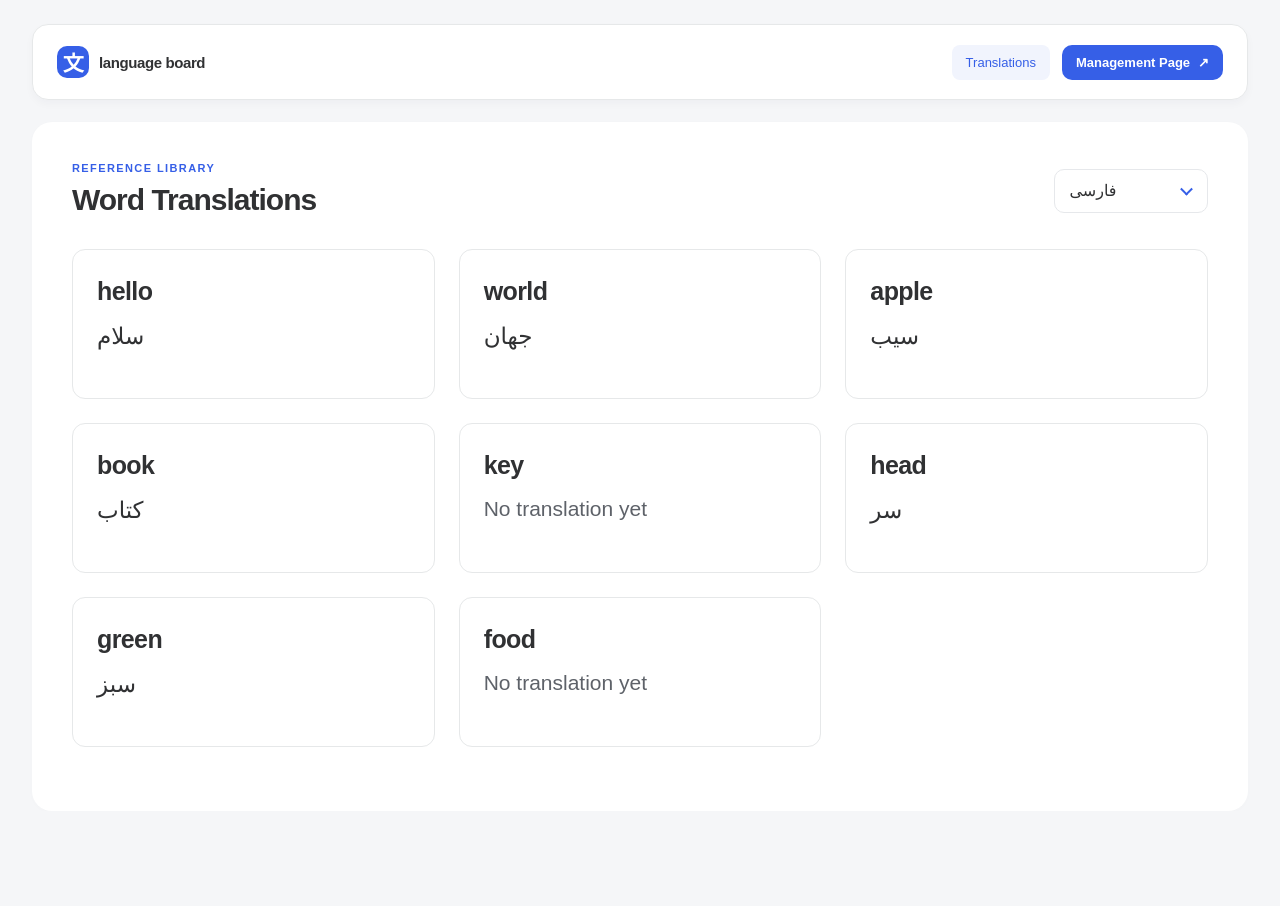
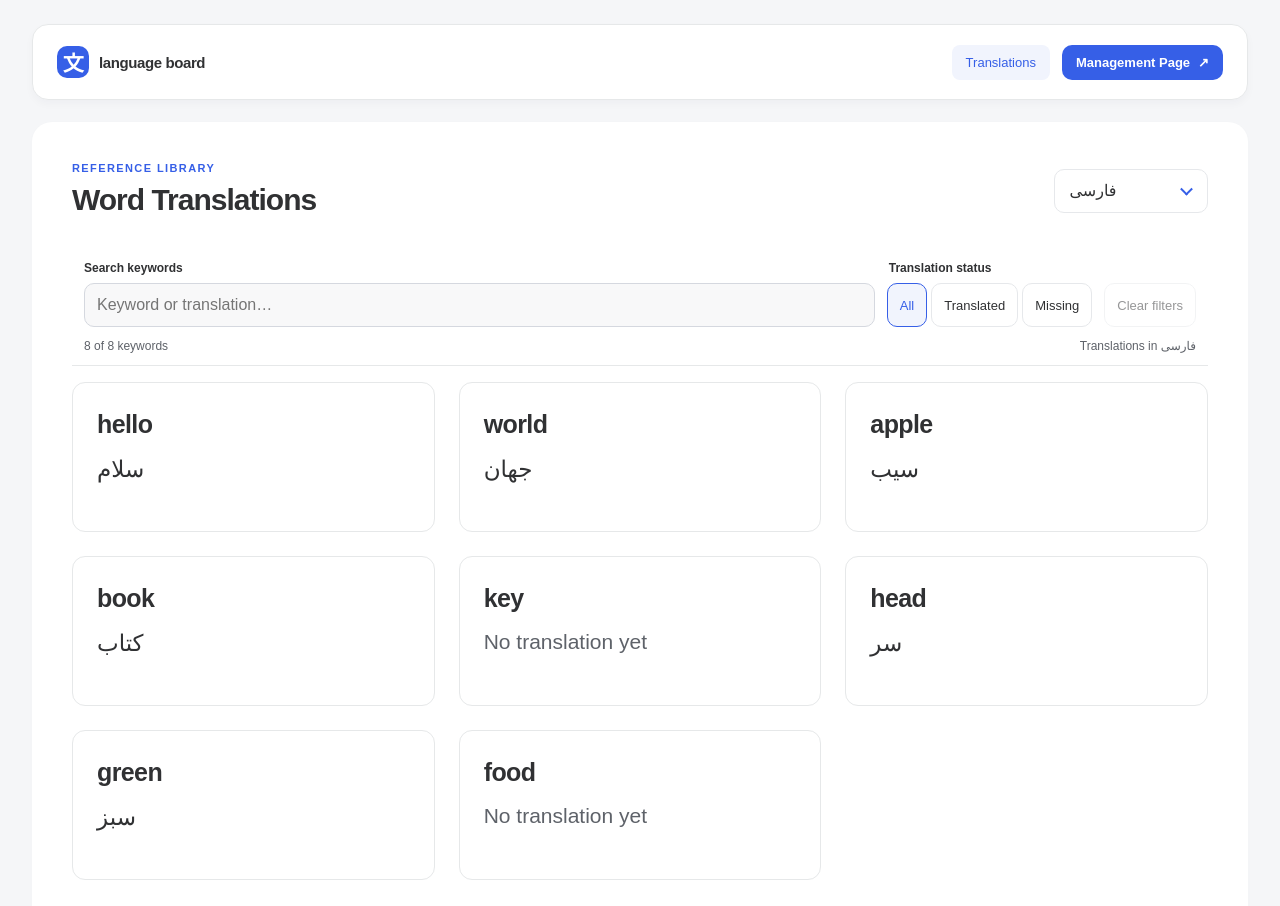
Before and after one commit to HmdAK19/language-board, a React (Vite) app: page / in a window 1280 px wide. Shown: the top 906 px of the page. Before the commit the page ends 811 px from the top, so only its background shows below. Built offline with nearby package versions, Linux system fonts and the light colour scheme.

Commit message:
feat(translations): add keyword search and translation status filters

```diff
--- /dev/null
+++ b/src/features/translations/components/KeywordFilters.module.scss
@@ -0,0 +1,105 @@
+.toolbar {
+  margin-bottom: var(--space-4);
+  padding: var(--space-3);
+  border-bottom: var(--border-subtle);
+}
+
+.controls {
+  display: flex;
+  flex-wrap: wrap;
+  align-items: end;
+  gap: var(--space-3);
+}
+
+.search {
+  flex: 1 1 220px;
+  min-width: 0;
+}
+
+.search label,
+.status legend {
+  display: block;
+  margin-bottom: var(--space-2);
+  font-size: 12px;
+  font-weight: 600;
+  color: var(--text);
+}
+
+.search input {
+  width: 100%;
+  min-height: 44px;
+  padding: 10px 12px;
+  border: 1px solid var(--form-border);
+  border-radius: var(--radius-control);
+  background: var(--input-surface);
+  color: var(--text);
+  font: inherit;
+}
+
+.status {
+  padding: 0;
+  margin: 0;
+  border: 0;
+  min-width: 0;
+}
+
+.status div {
+  display: flex;
+  gap: 4px;
+}
+
+.toolbar button {
+  min-height: 44px;
+  padding: 8px 12px;
+  border: 1px solid var(--control-border);
+  border-radius: var(--radius-control);
+  background: var(--surface);
+  color: var(--text);
+  font: inherit;
+  font-size: 13px;
+  cursor: pointer;
+}
+
+.toolbar button[aria-pressed='true'] {
+  color: var(--blue);
+  border-color: var(--blue);
+  background: var(--nav-link-surface);
+}
+
+.toolbar button:hover:not(:disabled) {
+  border-color: var(--blue);
+}
+
+.toolbar button:disabled {
+  opacity: 0.5;
+  cursor: default;
+}
+
+.toolbar :is(input, button):focus-visible {
+  outline: 2px solid var(--focus);
+  outline-offset: 2px;
+}
+
+.summary {
+  display: flex;
+  flex-wrap: wrap;
+  justify-content: space-between;
+  gap: var(--space-2);
+  margin-top: var(--space-3);
+  font-size: 12px;
+  color: var(--empty-text);
+}
+
+@media (max-width: 400px) {
+  .toolbar {
+    padding-inline: 0;
+  }
+
+  .controls {
+    gap: var(--space-2);
+  }
+
+  .toolbar button {
+    padding-inline: 9px;
+  }
+}
--- /dev/null
+++ b/src/features/translations/components/KeywordFilters.tsx
@@ -0,0 +1,72 @@
+import { useId } from 'react';
+
+import type { useKeywordFilters } from '../hooks/useKeywordFilters';
+import styles from './KeywordFilters.module.scss';
+
+export const KeywordFilters = ({
+  filters,
+  management = false,
+}: {
+  filters: ReturnType<typeof useKeywordFilters>;
+  management?: boolean;
+}) => {
+  const id = useId();
+
+  return (
+    <div className={styles.toolbar} role="search" aria-label="Filter keywords">
+      <div className={styles.controls}>
+        <div className={styles.search}>
+          <label htmlFor={id}>Search keywords</label>
+          <input
+            id={id}
+            type="search"
+            dir="auto"
+            value={filters.query}
+            onChange={(event) => filters.setQuery(event.target.value)}
+            placeholder="Keyword or translation…"
+            aria-describedby={`${id}-hint`}
+          />
+        </div>
+
+        <fieldset className={styles.status}>
+          <legend>Translation status</legend>
+          <div>
+            {(['all', 'translated', 'missing'] as const).map((status) => (
+              <button
+                key={status}
+                type="button"
+                aria-pressed={filters.status === status}
+                onClick={() => filters.setStatus(status)}
+              >
+                {status === 'all'
+                  ? 'All'
+                  : status === 'translated'
+                    ? 'Translated'
+                    : 'Missing'}
+              </button>
+            ))}
+          </div>
+        </fieldset>
+
+        <button
+          type="button"
+          className={styles.reset}
+          disabled={!filters.active}
+          onClick={filters.reset}
+        >
+          Clear filters
+        </button>
+      </div>
+
+      <div className={styles.summary}>
+        <span role="status">
+          {filters.ids.length} of {filters.total} keywords
+        </span>
+        <span id={`${id}-hint`}>
+          Translations in {filters.languageLabel}
+          {management && filters.active ? ' · Clear filters to reorder' : ''}
+        </span>
+      </div>
+    </div>
+  );
+};
--- a/src/features/translations/components/KeywordList.tsx
+++ b/src/features/translations/components/KeywordList.tsx
@@ -4,6 +4,8 @@ import { useState } from 'react';
 import { useTranslations } from '../hooks';
 import { VirtualList } from '@/shared';
 import { KeywordRow, KeywordRowContent } from './KeywordRow';
+import { useKeywordFilters } from '../hooks/useKeywordFilters';
+import { KeywordFilters } from './KeywordFilters';
 import styles from './KeywordList.module.scss';
 
 export const KeywordList = ({
@@ -14,17 +16,25 @@ export const KeywordList = ({
   onDelete: (id: string) => void;
 }) => {
   const { data, language, dispatch } = useTranslations();
+  const filters = useKeywordFilters();
   const direction = data.languages.find(
     (item) => item.code === language,
   )?.direction;
   const [draggedId, setDraggedId] = useState<string | null>(null);
 
   return (
+    <>
+      <KeywordFilters filters={filters} management />
       <DragDropContext
         onBeforeCapture={({ draggableId }) => setDraggedId(draggableId)}
         onDragEnd={({ source, destination }) => {
           setDraggedId(null);
-        if (destination && destination.index !== source.index)
+
+          if (
+            !filters.active &&
+            destination &&
+            destination.index !== source.index
+          )
             dispatch({
               type: 'move',
               from: source.index,
@@ -50,19 +60,25 @@ export const KeywordList = ({
         >
           {(provided) => (
             <VirtualList
+              key={JSON.stringify([filters.query, filters.status, language])}
               className={styles.list}
               listRef={provided.innerRef}
               {...provided.droppableProps}
               aria-label="Keywords"
               retainedItemKey={draggedId}
-            items={data.keywords.order}
+              items={filters.ids}
               getKey={(id) => id}
               estimateSize={86}
-            emptyState="No keywords yet. Add your first keyword below."
+              emptyState={
+                filters.active
+                  ? 'No matching keywords. Try another search or clear filters.'
+                  : 'No keywords yet. Add your first keyword below.'
+              }
               renderItem={(id, index) => (
                 <KeywordRow
                   item={data.keywords.byId[id]}
                   index={index}
+                  isDragDisabled={filters.active}
                   language={language}
                   direction={direction}
                   onEdit={(value) =>
@@ -76,5 +92,6 @@ export const KeywordList = ({
           )}
         </Droppable>
       </DragDropContext>
+    </>
   );
 };
--- a/src/features/translations/components/KeywordRow.tsx
+++ b/src/features/translations/components/KeywordRow.tsx
@@ -10,6 +10,7 @@ import styles from './KeywordRow.module.scss';
 interface KeywordRowProps {
   item: Keyword;
   index: number;
+  isDragDisabled?: boolean;
   language: Language;
   direction: LanguageDefinition['direction'] | undefined;
   onEdit: (value: string) => void;
@@ -26,6 +27,7 @@ export const KeywordRowContent = ({
   onDelete,
   provided,
   snapshot,
+  isDragDisabled,
 }: Omit<KeywordRowProps, 'index'> & {
   provided: DraggableProvided;
   snapshot: DraggableStateSnapshot;
@@ -44,6 +46,7 @@ export const KeywordRowContent = ({
         className={styles.dragHandle}
         {...provided.dragHandleProps}
         aria-label={`Reorder ${item.keyword}`}
+        disabled={isDragDisabled}
         title="Drag to reorder, or press Space and use arrow keys"
       >
         ⠿
@@ -87,6 +90,7 @@ export const KeywordRow = (props: KeywordRowProps) => (
   <Draggable
     draggableId={props.item.id}
     index={props.index}
+    isDragDisabled={props.isDragDisabled}
     disableInteractiveElementBlocking
   >
     {(provided, snapshot) => (
--- a/src/features/translations/components/TranslationList.tsx
+++ b/src/features/translations/components/TranslationList.tsx
@@ -5,31 +5,41 @@ import { VirtualList } from '@/shared';
 import { useTranslationColumns } from '../hooks/useTranslationColumns';
 import { useTranslations } from '../hooks';
 import { TranslationCard } from './TranslationCard';
+import { useKeywordFilters } from '../hooks/useKeywordFilters';
+import { KeywordFilters } from './KeywordFilters';
 import styles from './TranslationList.module.scss';
 
 export const TranslationList = () => {
   const { data, language } = useTranslations();
+  const filters = useKeywordFilters();
   const container = useRef<HTMLDivElement>(null);
   const columns = useTranslationColumns(container);
 
   const rows = useMemo(() => {
     const result: string[][] = [];
-    for (let index = 0; index < data.keywords.order.length; index += columns)
-      result.push(data.keywords.order.slice(index, index + columns));
+
+    for (let index = 0; index < filters.ids.length; index += columns)
+      result.push(filters.ids.slice(index, index + columns));
+
     return result;
-  }, [data.keywords.order, columns]);
+  }, [filters.ids, columns]);
 
   return (
     <div ref={container} className={styles.container}>
+      <KeywordFilters filters={filters} />
       <VirtualList
-        key={columns}
+        key={JSON.stringify([columns, filters.query, filters.status, language])}
         className={styles.list}
         aria-label="Translations"
         items={rows}
         getKey={(row) => row[0]}
         estimateSize={180}
         rowClassName={styles.row}
-        emptyState="No keywords have been added yet."
+        emptyState={
+          filters.active
+            ? 'No matching keywords. Try another search or clear filters.'
+            : 'No keywords have been added yet.'
+        }
         renderItem={(row) => (
           <ul className={styles.grid}>
             {row.map((id) => (
--- /dev/null
+++ b/src/features/translations/domain/filterKeywords.ts
@@ -0,0 +1,35 @@
+import type { Dataset, Language } from '../types';
+
+export type TranslationStatus = 'all' | 'translated' | 'missing';
+
+export const normalizeSearch = (value: string) =>
+  value
+    .normalize('NFKD')
+    .replace(/\p{M}/gu, '')
+    .replace(/ي/g, 'ی')
+    .replace(/ك/g, 'ک')
+    .replace(/[\u200c\u200d]/g, '')
+    .toLowerCase()
+    .trim();
+
+export const filterKeywords = (
+  data: Dataset,
+  language: Language,
+  query: string,
+  status: TranslationStatus,
+): string[] => {
+  const terms = normalizeSearch(query).split(/\s+/).filter(Boolean);
+
+  return data.keywords.order.filter((id) => {
+    const item = data.keywords.byId[id];
+    const translation = item.translations[language] ?? '';
+    const translated = Boolean(translation.trim());
+
+    if (status === 'translated' && !translated) return false;
+    if (status === 'missing' && translated) return false;
+
+    const text = normalizeSearch(`${item.keyword} ${translation}`);
+
+    return terms.every((term) => text.includes(term));
+  });
+};
--- a/src/features/translations/domain/keywordOperations.ts
+++ b/src/features/translations/domain/keywordOperations.ts
@@ -24,7 +24,7 @@ const normalizeTranslations = (
 
   const translations = Object.fromEntries(
     entries
-      .map(([code, value]) => [code, value.trim()] as const)
+      .map(([code, value]) => [code, (value ?? '').trim()] as const)
       .filter(([, value]) => value),
   );
   return Object.keys(translations).length ? translations : null;
--- /dev/null
+++ b/src/features/translations/hooks/useKeywordFilters.ts
@@ -0,0 +1,35 @@
+import { useMemo, useState } from 'react';
+
+import {
+  filterKeywords,
+  type TranslationStatus,
+} from '../domain/filterKeywords';
+import { useTranslations } from './useTranslations';
+
+export const useKeywordFilters = () => {
+  const { data, language } = useTranslations();
+  const [query, setQuery] = useState('');
+  const [status, setStatus] = useState<TranslationStatus>('all');
+
+  const active = Boolean(query.trim()) || status !== 'all';
+  const ids = useMemo(
+    () => filterKeywords(data, language, query, status),
+    [data, language, query, status],
+  );
+
+  return {
+    query,
+    setQuery,
+    status,
+    setStatus,
+    active,
+    ids,
+    total: data.keywords.order.length,
+    languageLabel:
+      data.languages.find((item) => item.code === language)?.label ?? language,
+    reset: () => {
+      setQuery('');
+      setStatus('all');
+    },
+  };
+};
--- a/src/features/translations/pages/ManagementPage.module.scss
+++ b/src/features/translations/pages/ManagementPage.module.scss
@@ -26,6 +26,7 @@
 
   .managementCard {
     display: flex;
+    flex-direction: column;
     min-height: 0;
     grid-column: 1 / -1;
     padding: var(--space-3) 28px var(--space-5) var(--space-4);
```
Also changed, not shown: 2 other files (tests, documents, lock files or other folders). Lines whose indentation alone changed are shown as unchanged.
